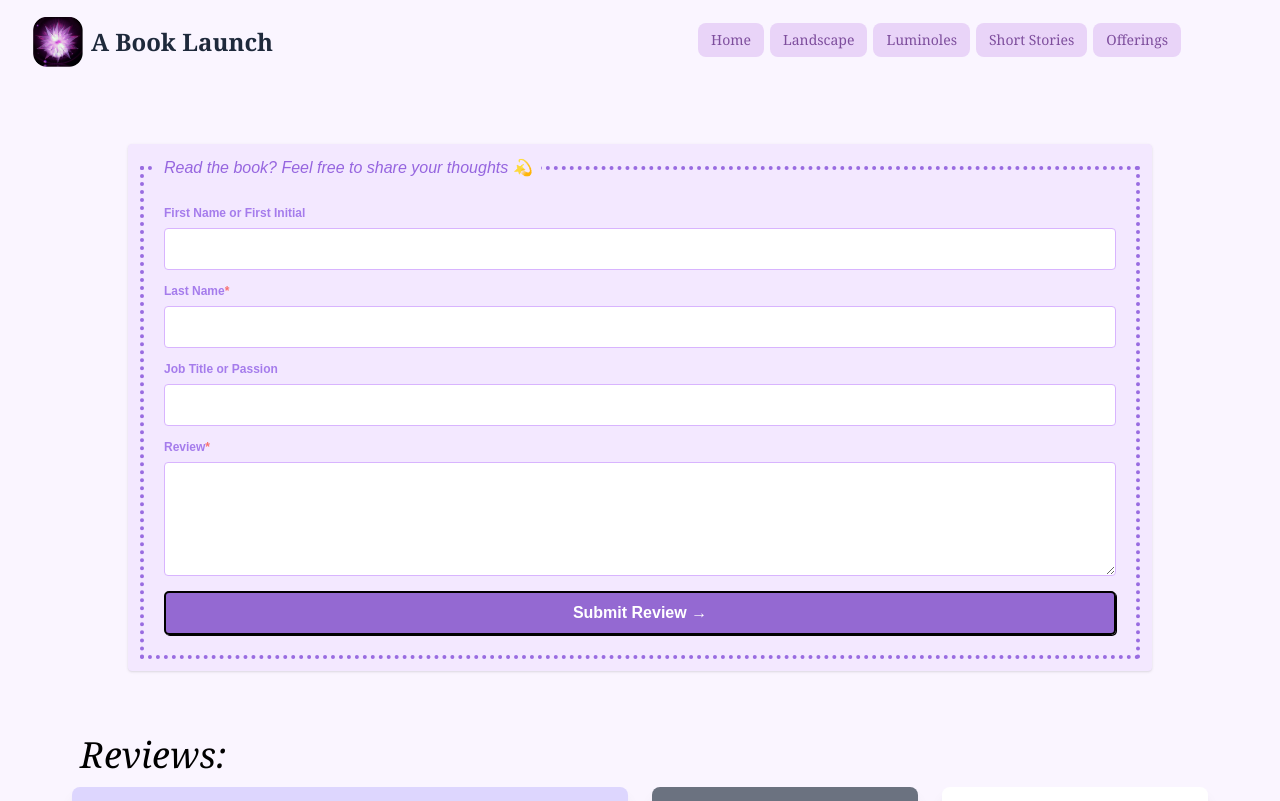
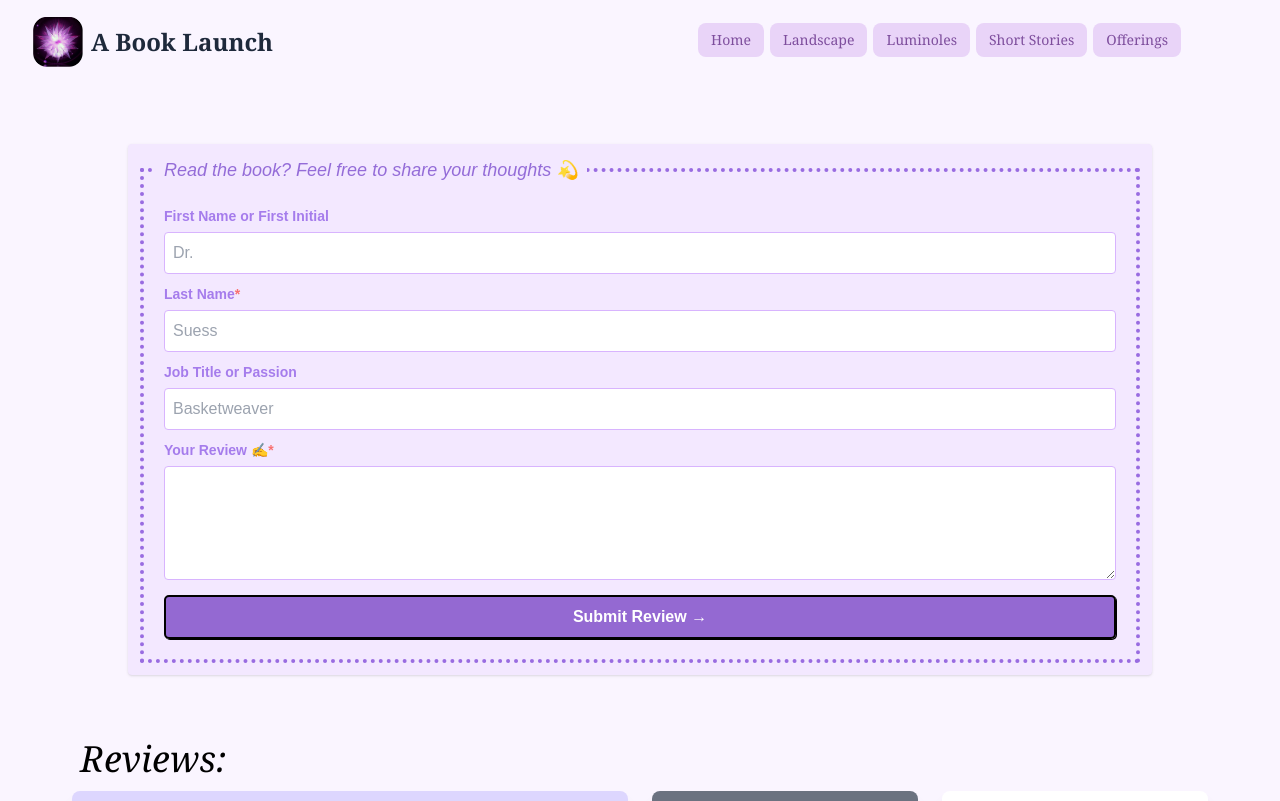
Before and after one commit to keanedwards1/marie, a Next.js app: page /offerings in a window 1280 px wide. Shown: the top 801 px of the page. Built offline with nearby package versions, Linux system fonts and the light colour scheme.

Commit message:
minor changes

```diff
--- a/src/pages/offerings.tsx
+++ b/src/pages/offerings.tsx
@@ -21,10 +21,10 @@ const Offerings: React.FC = () => {
         >
           <form className="review-form-text" action="" method="post">
             <fieldset className="border-4 border-dotted review-form-border p-5">
-              <legend className="px-2 italic -mx-2 review-form-legend">
+              <legend className="px-2 italic text-lg -mx-2 review-form-legend">
                 Read the book? Feel free to share your thoughts 💫
               </legend>
-              <label className="text-xs font-bold" htmlFor="first-name">
+              <label className="text-sm font-bold" htmlFor="first-name">
                 First Name or First Initial
               </label>
               <input
@@ -32,9 +32,10 @@ const Offerings: React.FC = () => {
                 type="text"
                 name="first-name"
                 id="first-name"
+                placeholder="Dr."
               />
               <label
-                className="text-xs font-bold after:content-['*'] after:text-red-400"
+                className="text-sm font-bold after:content-['*'] after:text-red-400"
                 htmlFor="last-name"
               >
                 Last Name
@@ -44,9 +45,10 @@ const Offerings: React.FC = () => {
                 type="text"
                 name="last-name"
                 id="last-name"
+                placeholder="Suess"
                 required
               />
-              <label className="text-xs font-bold" htmlFor="job-title">
+              <label className="text-sm font-bold" htmlFor="job-title">
                 Job Title or Passion
               </label>
               <input
@@ -54,12 +56,13 @@ const Offerings: React.FC = () => {
                 type="text"
                 name="job-title"
                 id="job-title"
+                placeholder="Basketweaver"
               />
               <label
-                className="text-xs font-bold after:content-['*'] after:text-red-400"
+                className="text-sm font-bold after:content-['*'] after:text-red-400"
                 htmlFor="review"
               >
-                Review
+                Your Review ✍️
               </label>
               <textarea
                 className="w-full p-2 mb-2 mt-1 outline-none ring-none rounded review-form-input focus:review-form-input-focus"
--- a/src/styles/globals.css
+++ b/src/styles/globals.css
@@ -479,7 +479,7 @@ body {
 }
 
 .review-form-legend {
-  color: #9260def6; /* Darker violet for legend */
+  color: #946cd8; /* Darker violet for legend */
 }
 
 .review-form-input {
```
